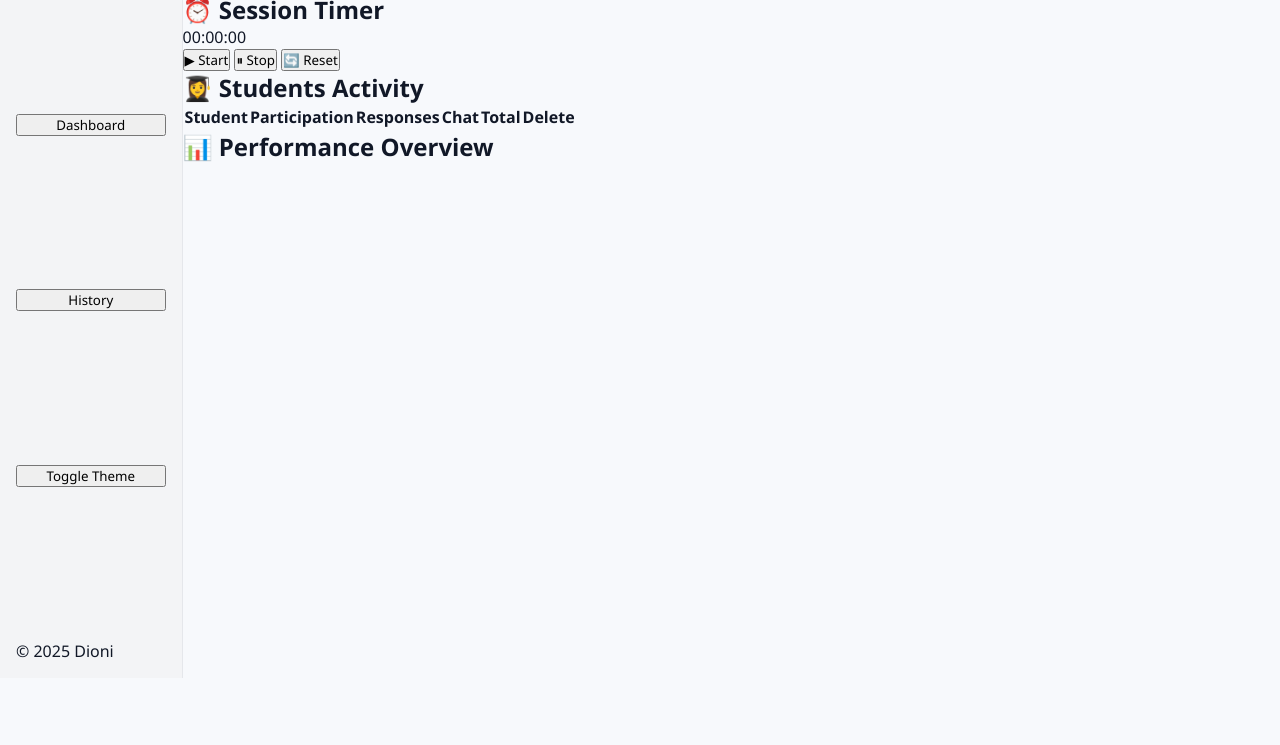
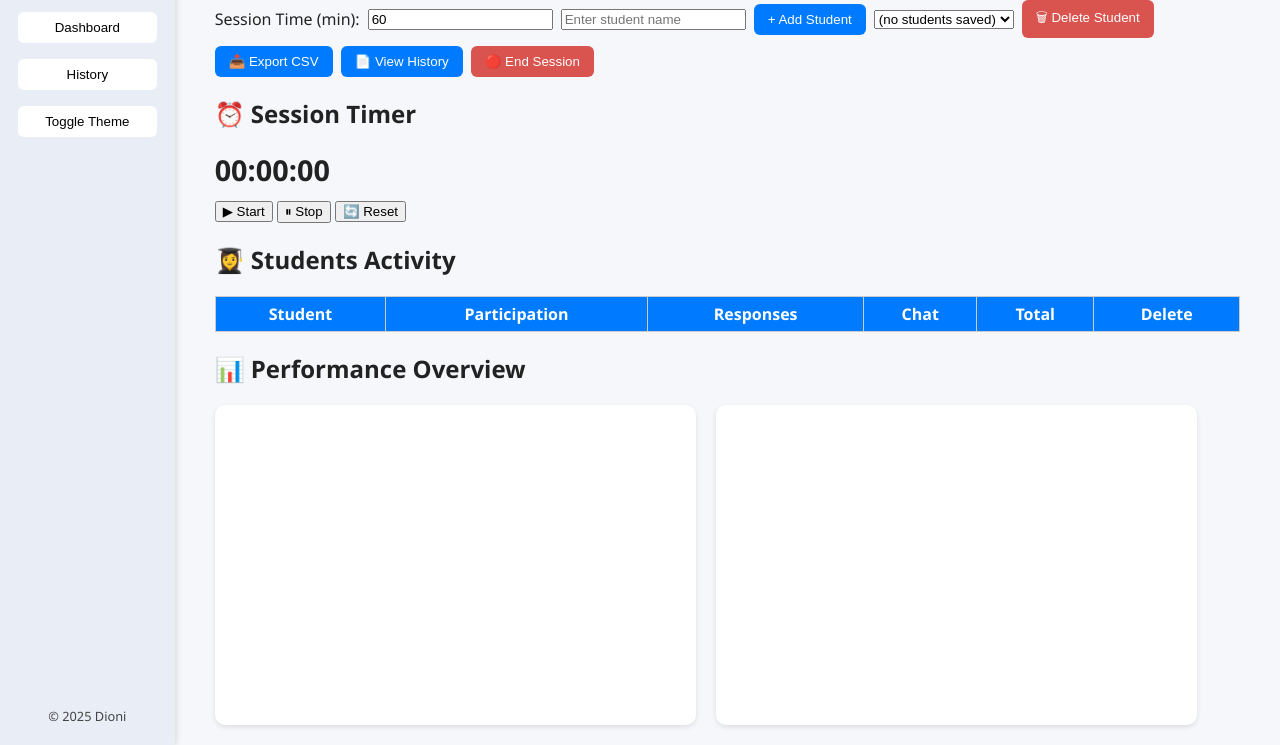
Before and after one commit to cabreradioni/sst-final-v7, a plain HTML site: page index.html in a window 1280 px wide. Shown: the part 122-867 px from the top of the page. Before the commit the page ends 800 px from the top, so only its background shows below. Drawn offline with nearby package versions, Linux system fonts and the light colour scheme.

Commit message:
Embed styles directly into index.html for Vercel fix

```diff
--- a/index.html
+++ b/index.html
@@ -5,11 +5,140 @@
   <meta name="viewport" content="width=device-width, initial-scale=1.0" />
   <title>SST Dashboard</title>
   <link rel="icon" type="image/png" href="./favicon.png" />
+  <script src="https://cdn.jsdelivr.net/npm/chart.js"></script>
 
-  <!-- ✅ Ruta absoluta segura para Vercel -->
-  <link rel="stylesheet" href="./assets/styles.css?v=1.0.0" />
+  <!-- ✅ CSS embebido (ya no depende del archivo externo) -->
+  <style>
+    body {
+      margin: 0;
+      font-family: "Segoe UI", Tahoma, Geneva, Verdana, sans-serif;
+      background-color: #f5f7fa;
+      color: #222;
+      display: flex;
+    }
 
-  <script src="https://cdn.jsdelivr.net/npm/chart.js"></script>
+    .sidebar {
+      width: 200px;
+      background-color: #e9eef6;
+      min-height: 100vh;
+      display: flex;
+      flex-direction: column;
+      align-items: center;
+      padding: 20px 10px;
+      box-shadow: 2px 0 5px rgba(0,0,0,0.1);
+    }
+
+    .sidebar h2 {
+      color: #003366;
+      text-align: center;
+      margin-bottom: 20px;
+    }
+
+    .sidebar button {
+      width: 90%;
+      margin: 8px 0;
+      padding: 8px;
+      border: none;
+      border-radius: 6px;
+      background-color: white;
+      cursor: pointer;
+      transition: background 0.3s;
+    }
+
+    .sidebar button:hover {
+      background-color: #dfe8f5;
+    }
+
+    .main-content {
+      flex-grow: 1;
+      padding: 20px 40px;
+    }
+
+    h1 {
+      margin-top: 0;
+      color: #111;
+    }
+
+    .controls {
+      display: flex;
+      flex-wrap: wrap;
+      align-items: center;
+      gap: 8px;
+      margin-bottom: 20px;
+    }
+
+    .controls button {
+      border: none;
+      padding: 8px 14px;
+      border-radius: 6px;
+      background-color: #007bff;
+      color: white;
+      cursor: pointer;
+    }
+
+    .controls button:hover {
+      background-color: #0056b3;
+    }
+
+    .danger {
+      background-color: #d9534f !important;
+    }
+
+    .danger:hover {
+      background-color: #b52b27 !important;
+    }
+
+    table {
+      width: 100%;
+      border-collapse: collapse;
+      margin-top: 10px;
+    }
+
+    th, td {
+      border: 1px solid #ccc;
+      text-align: center;
+      padding: 6px;
+    }
+
+    th {
+      background-color: #007bff;
+      color: white;
+    }
+
+    #timerDisplay {
+      font-size: 1.8rem;
+      font-weight: bold;
+      margin: 10px 0;
+    }
+
+    .charts-container {
+      display: flex;
+      flex-wrap: wrap;
+      gap: 20px;
+    }
+
+    canvas {
+      background: white;
+      padding: 10px;
+      border-radius: 10px;
+      box-shadow: 0 2px 5px rgba(0,0,0,0.1);
+      width: 45%;
+      min-height: 300px;
+    }
+
+    footer {
+      margin-top: auto;
+      font-size: 0.8rem;
+      color: #444;
+    }
+
+    @media (max-width: 768px) {
+      body { flex-direction: column; }
+      .sidebar { flex-direction: row; width: 100%; height: auto; box-shadow: none; }
+      .main-content { padding: 15px; }
+      canvas { width: 100%; }
+    }
+  </style>
 </head>
 
 <body>
@@ -73,7 +202,6 @@
     </section>
   </div>
 
-  <!-- ✅ Script con ruta segura -->
-  <script src="./app.js?v=1.0.0"></script>
+  <script src="./app.js"></script>
 </body>
 </html>
```
